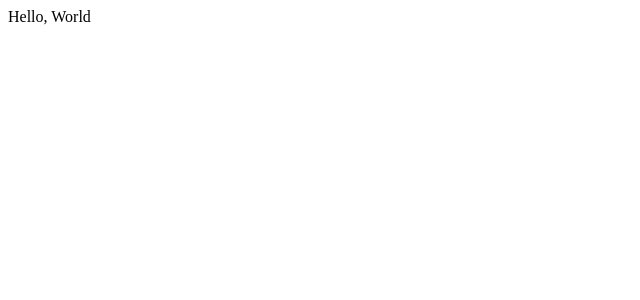
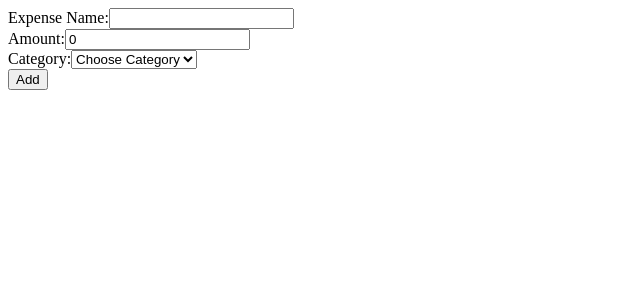
Before and after one commit to jayant880/ExpenseTracker, a React (Vite) app: page / in a window 1280 px wide. Shown: the top 300 px of the page, without its empty margins (0-640 px from the left). Built offline with nearby package versions, Linux system fonts and the light colour scheme.

Commit message:
Feat: added Expesnse Form

```diff
--- a/src/App.tsx
+++ b/src/App.tsx
@@ -1,8 +1,17 @@
+import { useState } from "react"
+import ExpenseForm from "./Components/ExpenseForm"
+import type { Expense } from "./types/types";
+
 function App() {
+  const [expenseList, setExpenseList] = useState<Expense[]>([]);
+
+  function addExpense(newExpense: Expense): void {
+    setExpenseList([...expenseList, newExpense]);
+  }
 
   return (
     <>
-      <div>Hello, World</div>
+      <ExpenseForm addExpense={addExpense} />
     </>
   )
 }
--- a/src/Components/ExpenseForm.tsx
+++ b/src/Components/ExpenseForm.tsx
@@ -1,7 +1,70 @@
-function ExpenseForm() {
+import React, { useState } from "react";
+import type { Expense } from "../types/types";
+import { Category } from '../types/types';
+
+const INITIAL_EXPENSE: Expense = {
+    name: "",
+    amount: 0,
+    category: Category.None
+};
+
+interface ExpenseFormProps {
+    addExpense: (newExpense: Expense) => void;
+}
+
+function ExpenseForm({ addExpense }: ExpenseFormProps) {
+    const [expense, setExpense] = useState<Expense>(INITIAL_EXPENSE);
+
+    function handleChange(e: React.ChangeEvent<HTMLInputElement | HTMLSelectElement>) {
+        const { name, value } = e.target;
+        setExpense(prev => ({
+            ...prev,
+            [name]: name === "amount" ? Number(value) : value
+        }));
+    }
+
+    function handleSubmit(e: React.FormEvent): void | null {
+        e.preventDefault();
+        if (!expense.amount) return null;
+        addExpense(expense)
+        setExpense(INITIAL_EXPENSE)
+    }
+
     return (
-        <h1>ExpenseForm</h1>
+        <form onSubmit={handleSubmit}>
+            <label htmlFor="name">Expense Name:</label>
+            <input
+                type="text"
+                id="name"
+                name="name"
+                value={expense.name}
+                onChange={handleChange}
+            />
+            <br />
+            <label htmlFor="amount">Amount:</label>
+            <input
+                type="number"
+                id="amount"
+                name="amount"
+                value={expense.amount}
+                onChange={handleChange}
+            />
+            <br />
+            <label htmlFor="category">Category:</label>
+            <select
+                id="category"
+                name="category"
+                value={expense.category}
+                onChange={handleChange}
+            >
+                <option value={Category.None}>Choose Category</option>
+                <option value={Category.Food}>Food</option>
+                <option value={Category.Bill}>Bill</option>
+            </select>
+            <br />
+            <button type="submit">Add</button>
+        </form>
     )
 }
 
-export default ExpenseForm
+export default ExpenseForm;
--- /dev/null
+++ b/src/types/types.ts
@@ -0,0 +1,11 @@
+export interface Expense {
+    name: string;
+    amount: number | "";
+    category: Category;
+}
+
+export enum Category {
+    None = "None",
+    Food = "Food",
+    Bill = "Bill"
+};
--- a/tsconfig.app.json
+++ b/tsconfig.app.json
@@ -6,7 +6,6 @@
     "lib": ["ES2022", "DOM", "DOM.Iterable"],
     "module": "ESNext",
     "skipLibCheck": true,
-    "types": ["vitest/globals"],
 
     /* Bundler mode */
     "moduleResolution": "bundler",
@@ -20,7 +19,7 @@
     "strict": true,
     "noUnusedLocals": true,
     "noUnusedParameters": true,
-    "erasableSyntaxOnly": true,
+    "erasableSyntaxOnly": false,
     "noFallthroughCasesInSwitch": true,
     "noUncheckedSideEffectImports": true
   },
```
